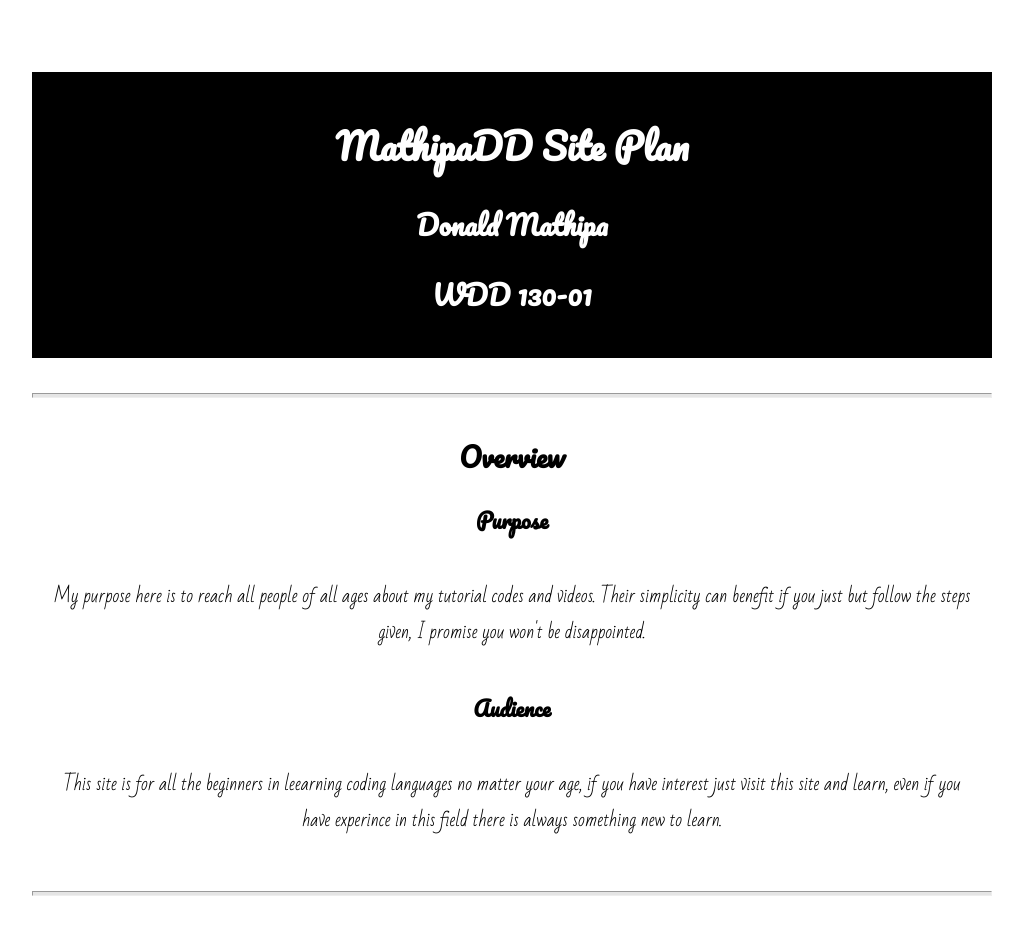
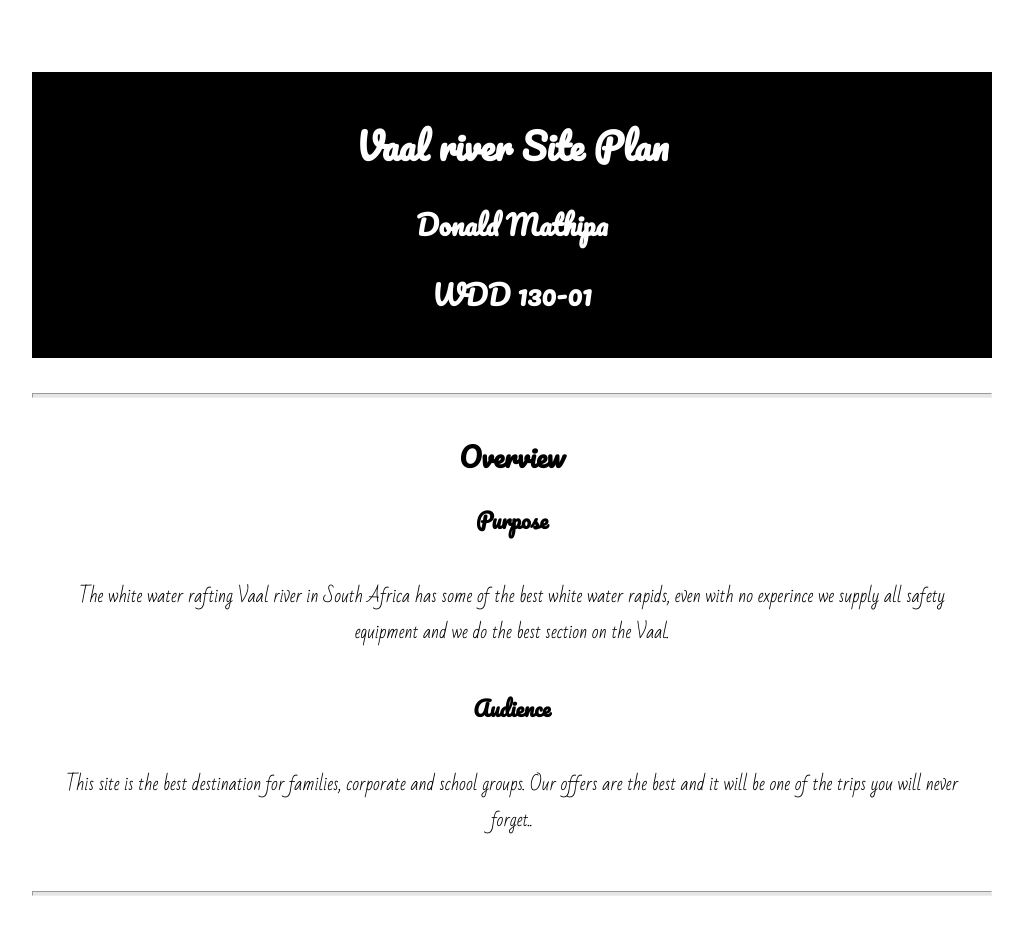
Before and after one commit to MathipaDD/wdd130, a plain HTML site: page wwr/site-plan-rafting.html in a window 1280 px wide. Shown: the top 928 px of the page, without its empty margins (128-1151 px from the left). Drawn offline with Linux system fonts and the light colour scheme.

Commit message:
site plan added

```diff
--- a/wwr/site-plan-rafting.html
+++ b/wwr/site-plan-rafting.html
@@ -9,7 +9,7 @@
 
 <body>
   <header>
-    <h1>MathipaDD Site Plan</h1>
+    <h1>Vaal river Site Plan</h1>
     <h2>Donald Mathipa</h2>
     <h2>WDD 130-01</h2>
     <!-- In the header above, add the name of your site, your name and class number. For example if you are in section 3 you would put WDD 130-03 -->
@@ -19,11 +19,11 @@
     <hr />
     <h2>Overview</h2>
     <h3>Purpose</h3>
-    <p>My purpose here is to reach all people of all ages about my tutorial codes and videos. Their simplicity can benefit if you just but follow the steps given, I promise you won't be disappointed.</p>
+    <p>The white water rafting Vaal river in South Africa has some of the best white water rapids, even with no experince we supply all safety equipment and we do the best section on the Vaal.</p>
     <!-- change this -->
 
     <h3>Audience</h3>
-    <p>This site is for all the beginners in leearning coding languages no matter your age, if you have interest just visit this site and learn, even if you have experince in this field there is always something new to learn.</p>
+    <p>This site is the best destination for families, corporate and school groups. Our offers are the best and it will be one of the trips you will never forget..</p>
     <!-- change this -->
 
     <hr />
```
